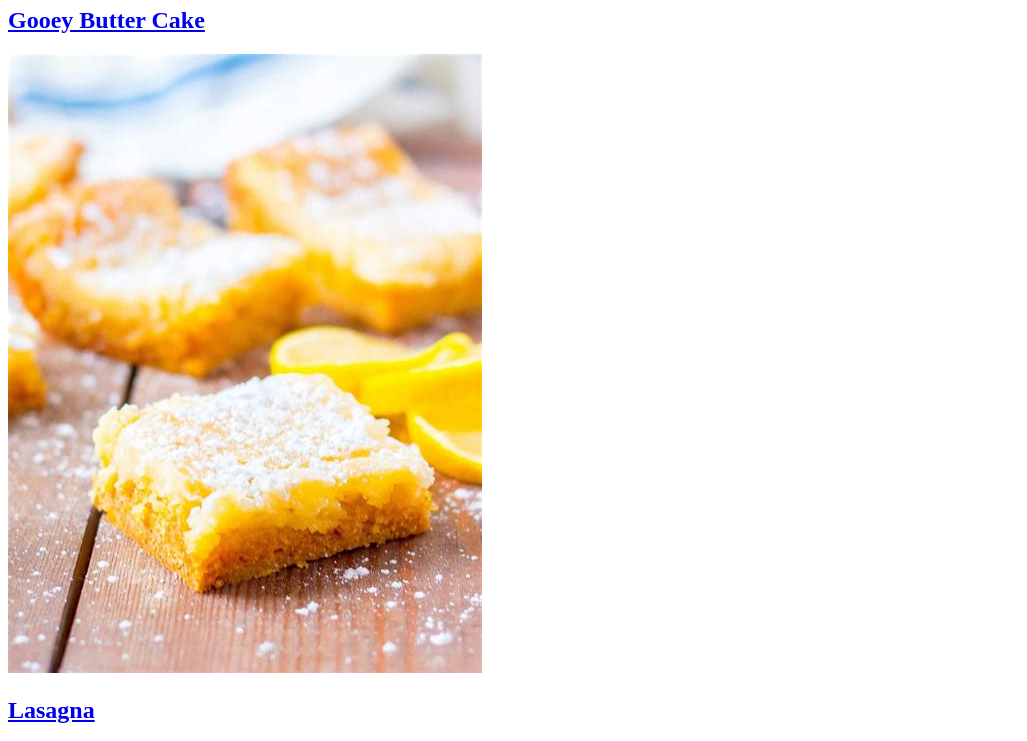
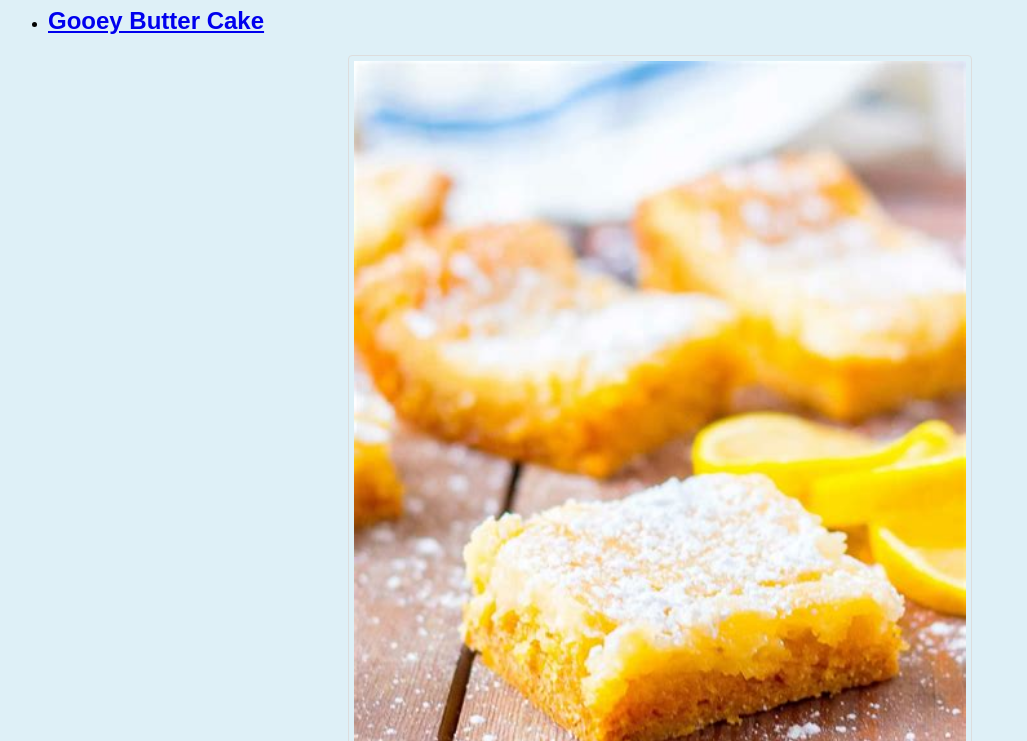
Before and after one commit to diangool/odin-recipes, a plain HTML site: page index.html in a window 1280 px wide. Shown: the part 73-814 px from the top of the page, without its empty margins (0-1027 px from the left). Drawn offline with Linux system fonts and the light colour scheme.

Commit message:
Add css on every webpage

```diff
--- a/index.html
+++ b/index.html
@@ -4,24 +4,45 @@
     <meta charset="UTF-8" />
     <meta name="viewport" content="width=device-width, initial-scale=1.0" />
     <title>Odin Recipes</title>
+    <style>
+      * {
+        font-family: Arial, Helvetica, sans-serif;
+        background-color: hsl(197, 61%, 92%);
+      }
+      img {
+        border: 1px solid #ddd;
+        border-radius: 4px;
+        padding: 5px;
+        display: block;
+        margin-left: auto;
+        margin-right: auto;
+        width: 50%;
+      }
+    </style>
   </head>
   <body>
     <h1>Odin Recipes</h1>
+    <ul>
+      <li>
         <h2>
           <a href="recipes/gooey-butter-cake.html" target="_blank"
             >Gooey Butter Cake</a
           >
         </h2>
         <img src="img/gooey butter cake 2.jpg" alt="Gooey Butter Cake" />
-
+      </li>
+      <li>
         <h2><a href="recipes/lasagna.html" target="_blank">Lasagna</a></h2>
         <img src="img/th-386189837.jpg" alt="lasagna" />
-
+      </li>
+      <li>
         <h2>
           <a href="recipes/macaroni-salad.html" target="_blank"
             >Classic Macaroni Salad
           </a>
         </h2>
         <img src="img/macaroni salad1.jpg" alt="Classic macaroni salad" />
+      </li>
+    </ul>
   </body>
 </html>
```
Also changed, not shown: recipes/gooey-butter-cake.html (+15 -0 lines), recipes/lasagna.html (+15 -0 lines), recipes/macaroni-salad.html (+15 -0 lines). Lines whose indentation alone changed are shown as unchanged.
